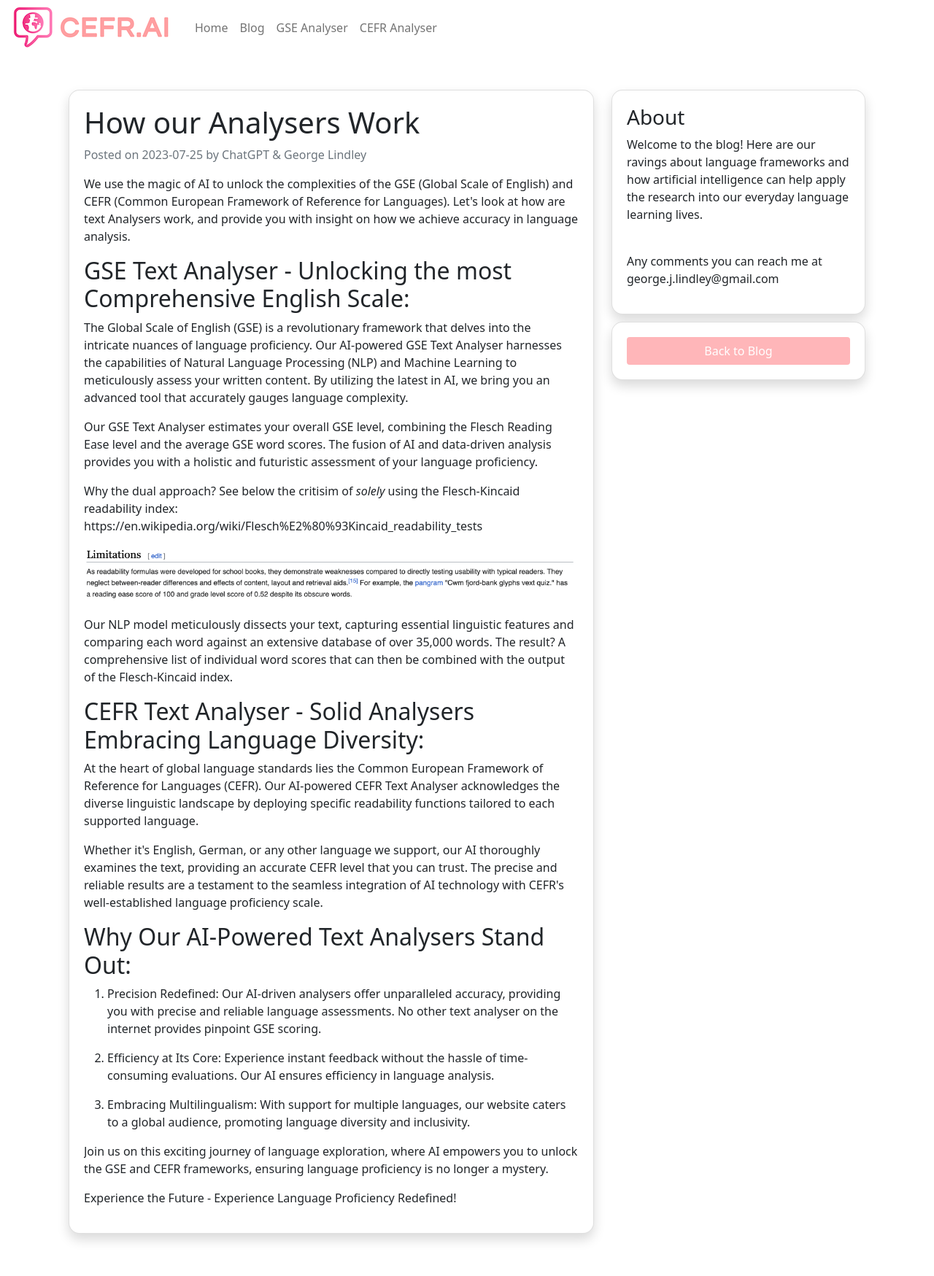
After one commit to oozr/lindley.me, a Flask app: page /blog/1 in a window 1280 px wide. The commit adds this page. Shown: the whole page at 73% size. Run offline with Flask 2, Linux system fonts and the light colour scheme; some libraries are stand-ins or nearby versions.

Commit message:
with functioning MD  blog

```diff
--- /dev/null
+++ b/blog_posts/1_frameworks.md
@@ -0,0 +1,21 @@
+Title: The Extraordinary Power of the GSE
+Date: 2023-07-24
+Author: ChatGPT
+
+## Introduction
+
+The CEFR and the GSE are two essential tools for measuring and assessing language proficiency. They provide a standardized way of evaluating language skills, enabling learners to track their progress and set goals for improvement.
+
+## About the CEFR
+
+The CEFR is a framework that describes language ability on a scale from A1 (beginner) to C2 (proficient), based on a set of descriptors for each level. It is used widely in Europe and beyond and is recognized by employers and educational institutions worldwide.
+
+## About the GSE
+
+The GSE is a similar framework that measures English language proficiency on a scale of 10-90, with 10 being beginner level and 90 being expert level. It is aligned with the CEFR and provides a detailed breakdown of language skills across various domains, such as reading, writing, speaking, and listening.
+
+![gse and cefr scales](../static/blog_images/gse_ruler.jpg)
+
+## Using frameworks to achieve proficiency
+
+Proficiency in languages is increasingly important in today's global economy. But how proficient do you need to be for your individual job role? The ability to communicate effectively with colleagues, clients, and customers from different countries and cultures can provide a significant competitive advantage. Therefore, it is essential to recognize the importance of frameworks such as the CEFR and the GSE and to work towards developing our language skills to meet the demands of a rapidly changing world.
--- /dev/null
+++ b/blog_posts/2_how_anlaysers_work.md
@@ -0,0 +1,41 @@
+Title: How our Analysers Work
+Date: 2023-07-25
+Author: ChatGPT & George Lindley
+
+We use the magic of AI to unlock the complexities of the GSE (Global Scale of English) and CEFR (Common European Framework of Reference for Languages). Let's look at how are text Analysers work, and provide you with insight on how we achieve accuracy in language analysis.
+
+## GSE Text Analyser - Unlocking the most Comprehensive English Scale:
+
+The Global Scale of English (GSE) is a revolutionary framework that delves into the intricate nuances of language proficiency. Our AI-powered GSE Text Analyser harnesses the capabilities of Natural Language Processing (NLP) and Machine Learning to meticulously assess your written content. By utilizing the latest in AI, we bring you an advanced tool that accurately gauges language complexity.
+
+Our GSE Text Analyser estimates your overall GSE level, combining the Flesch Reading Ease level and the average GSE word scores. The fusion of AI and data-driven analysis provides you with a holistic and futuristic assessment of your language proficiency.
+
+Why the dual approach? See below the critisim of *solely* using the Flesch-Kincaid readability index: https://en.wikipedia.org/wiki/Flesch%E2%80%93Kincaid_readability_tests
+
+
+![criticism of other scales](../static/blog_images/flesch_criticism.png)
+
+
+Our NLP model meticulously dissects your text, capturing essential linguistic features and comparing each word against an extensive database of over 35,000 words. The result? A comprehensive list of individual word scores that can then be combined with the output of the Flesch-Kincaid index.
+
+## CEFR Text Analyser - Solid Analysers Embracing Language Diversity:
+
+At the heart of global language standards lies the Common European Framework of Reference for Languages (CEFR). Our AI-powered CEFR Text Analyser acknowledges the diverse linguistic landscape by deploying specific readability functions tailored to each supported language.
+
+Whether it's English, German, or any other language we support, our AI thoroughly examines the text, providing an accurate CEFR level that you can trust. The precise and reliable results are a testament to the seamless integration of AI technology with CEFR's well-established language proficiency scale.
+
+## Why Our AI-Powered Text Analysers Stand Out:
+
+1. Precision Redefined:
+Our AI-driven analysers offer unparalleled accuracy, providing you with precise and reliable language assessments. No other text analyser on the internet provides pinpoint GSE scoring.
+
+2. Efficiency at Its Core:
+Experience instant feedback without the hassle of time-consuming evaluations. Our AI ensures efficiency in language analysis.
+
+3. Embracing Multilingualism:
+With support for multiple languages, our website caters to a global audience, promoting language diversity and inclusivity.
+
+
+Join us on this exciting journey of language exploration, where AI empowers you to unlock the GSE and CEFR frameworks, ensuring language proficiency is no longer a mystery.
+
+Experience the Future - Experience Language Proficiency Redefined!
--- a/website/__init__.py
+++ b/website/__init__.py
@@ -2,7 +2,7 @@ from flask import Flask
 
 def create_app():
     app = Flask(__name__)
-    app.config['SECRET KEY'] = 'mikemayor'
+    app.config['SECRET KEY'] = 'f610ffb27241349ca3b274f8a7411e11'
 
     from .views import views
 
--- a/website/templates/base.html
+++ b/website/templates/base.html
@@ -85,6 +85,16 @@
           background-color: #eaeaea;
           color: #fff;
       }
+          /* Custom CSS for blog post images */
+    .blog-post-img-container {
+        max-width: 100%;
+        overflow: hidden;
+    }
+
+    .blog-post-img-container img {
+        width: 100%;
+        height: auto;
+    }
     </style>
 
     <div class="container">{% block content %} {% endblock %}</div>
--- /dev/null
+++ b/website/templates/blog_post.html
@@ -0,0 +1,43 @@
+{% extends "base.html" %}
+{% block title %}{{ blog_post.title }}{% endblock %}
+
+{% block content %}
+<div class="container mt-5">
+    <div class="row">
+        <!-- Blog Post Content Column -->
+        <div class="col-md-8">
+            <div class="card shadow bg-white" style="border-radius: 15px; padding: 20px; margin-bottom: 10px;">
+                <h1 class="card-title">{{ blog_post.title }}</h1>
+                <p class="text-muted">Posted on {{ blog_post.date }} by {{ blog_post.author }}</p>
+                <div class="blog-post-img-container">{{ blog_post.content|safe }}</div>
+
+                <!-- Display images if available -->
+                {% for image_url in blog_post.image_urls %}
+                <div class="d-flex justify-content-center">
+                    <img src="{{ image_url }}" alt="Image" class="img-fluid rounded" style="max-width: 100%;">
+                </div>
+                {% endfor %}
+            </div>
+        </div>
+
+        <!-- About Column -->
+        <div class="col-md-4">
+            <div class="card shadow bg-white" style="border-radius: 15px; padding: 20px; margin-bottom: 10px;">
+                <h3>About</h3>
+                <p>Welcome to the blog! Here are our ravings about language frameworks and how artificial intelligence
+                    can help apply the research into our everyday language learning lives.</p>
+                    <br>
+                    <p>Any comments you can reach me at george.j.lindley@gmail.com</p>
+                <!-- Add other content for the sidebar if desired -->
+            </div>
+
+            <!-- Back to Blog Button Container -->
+            <div class="card shadow bg-white" style="border-radius: 15px; padding: 20px; margin-bottom: 10px;">
+                <a href="{{ url_for('views.blog_home') }}" class="btn btn-pastel-red">Back to Blog</a>
+            </div>
+        </div>
+    </div>
+</div>
+<br>
+<br>
+{% endblock %}
--- a/website/views.py
+++ b/website/views.py
@@ -1,5 +1,8 @@
 from flask import Blueprint, render_template, request
 import sqlite3
+import os
+import markdown
+from urllib.parse import urljoin
 import textstat
 import spacy
 from helpers import GSELevelEstimator, WordProcessor, CEFRConverter, language_mappings
@@ -98,24 +101,110 @@ class CefrAnalyser(BaseAnalyser):
             if level is not None:
                 cefr_converter = CEFRConverter()
                 cefr = cefr_converter.convert_to_cefr(level, index=index)
-                print(cefr)
                 return cefr, language, index, level
 
         return None, None, None, None
 
+
+BLOG_DIR = "blog_posts"
+
+class Blog:
+    def __init__(self):
+        self.blog_posts = self.generate_blog_post_objects()
+
+    @staticmethod
+    def read_markdown_file(file_path):
+        with open(file_path, "r", encoding="utf-8") as file:
+            return file.read()
+
+    def generate_blog_post_objects(self):
+        blog_posts = []
+
+        for filename in os.listdir(BLOG_DIR):
+            if filename.endswith(".md"):
+                file_path = os.path.join(BLOG_DIR, filename)
+                content = self.read_markdown_file(file_path)
+
+                # Assume that the metadata lines are separated from the content by a double newline
+                metadata_lines, post_content = content.split("\n\n", 1)
+
+                # Remove lines that start with '#' or '##' from the post_content
+                cleaned_post_content = "\n".join(line for line in post_content.splitlines() if not line.strip().startswith('#'))
+
+                # Parse metadata from metadata_lines
+                metadata = {}
+                for line in metadata_lines.splitlines():
+                    key, value = line.split(":", 1)
+                    metadata[key.strip()] = value.strip()
+
+                # Truncate the cleaned_post_content to the first 50 words to use as the excerpt
+                excerpt_words = cleaned_post_content.split()[:50]
+                excerpt = " ".join(excerpt_words) + "..." if len(excerpt_words) >= 50 else cleaned_post_content
+
+                # Convert the Markdown content to HTML
+                html_content = markdown.markdown(post_content)
+
+                # Store the blog post object
+                blog_post = {
+                    "id": len(blog_posts) + 1,  # Assign a unique ID based on the index
+                    "title": metadata.get("Title", "Untitled"),
+                    "date": metadata.get("Date", ""),
+                    "author": metadata.get("Author", ""),
+                    "excerpt": excerpt,
+                    "content": html_content,  # Store the HTML content
+                }
+                blog_posts.append(blog_post)
+
+        return blog_posts
+
+    def get_blog_post_by_id(self, post_id):
+        for blog_post in self.blog_posts:
+            if blog_post["id"] == post_id:
+                # Get image URLs from the raw post content (Markdown)
+                import re
+                image_urls = re.findall(r"!\[[^\]]*\]\((.*?)\)", blog_post["content"])
+
+                # Convert relative image URLs to absolute URLs
+                image_urls = [urljoin(request.base_url, url) for url in image_urls]
+
+                # Add the image URLs to the blog post object
+                blog_post["image_urls"] = image_urls
+
+                return blog_post
+
+        return None
+
+blog_instance = Blog()
 
 @views.route('/')
 def home():
     return render_template("home.html")
 
 @views.route('/blog')
-def blog():
-    return render_template("blog.html")
+def blog_home():
+    blog_posts = blog_instance.blog_posts
+    return render_template("blog.html", blog_posts=blog_posts)
+
+@views.route('/blog/<int:post_id>')
+def blog_post(post_id):
+    blog_post = blog_instance.get_blog_post_by_id(post_id)
+    if blog_post:
+        return render_template("blog_post.html", blog_post=blog_post)
+    else:
+        return "Blog post not found.", 404
+
+from flask import redirect, url_for
 
 @views.route('/gse_analyser', methods=["GET", "POST"])
 def gse_analyser():
     if request.method == "POST":
         data = request.form['text']
+
+        # Check if the text input is empty
+        if not data.strip():
+            # If the text input is empty, redirect back to the same page (GET method)
+            return redirect(url_for('views.gse_analyser'))
+
         gse_analyser = GSEAnalyser()
         overall_gse, overall_cefr, none_words, learn_words = gse_analyser.analyse(data)
 
@@ -131,6 +220,12 @@ def cefr_analyser():
     if request.method == "POST":
         data = request.form['text']
         language = request.form['language']
+
+        # Check if the text input is empty
+        if not data.strip():
+            # If the text input is empty, redirect back to the same page (GET method)
+            return redirect(url_for('views.cefr_analyser'))
+
         cefr_analyser = CefrAnalyser()
         cefr, language, index, level = cefr_analyser.analyse(data, language)
 
```
Also changed, not shown: blog_posts/3_llms_in_language_learning.md (added, +39 -0 lines), website/templates/blog.html (+24 -33 lines), website/templates/cefr_analyser.html (+12 -0 lines), website/templates/gse_analyser.html (+15 -0 lines), website/templates/home.html (+4 -4 lines), website/models.py (deleted), website/static/blog_images/flesch_criticism.png (added), website/static/blog_images/gse_ruler.jpg (added), 1 other file.
